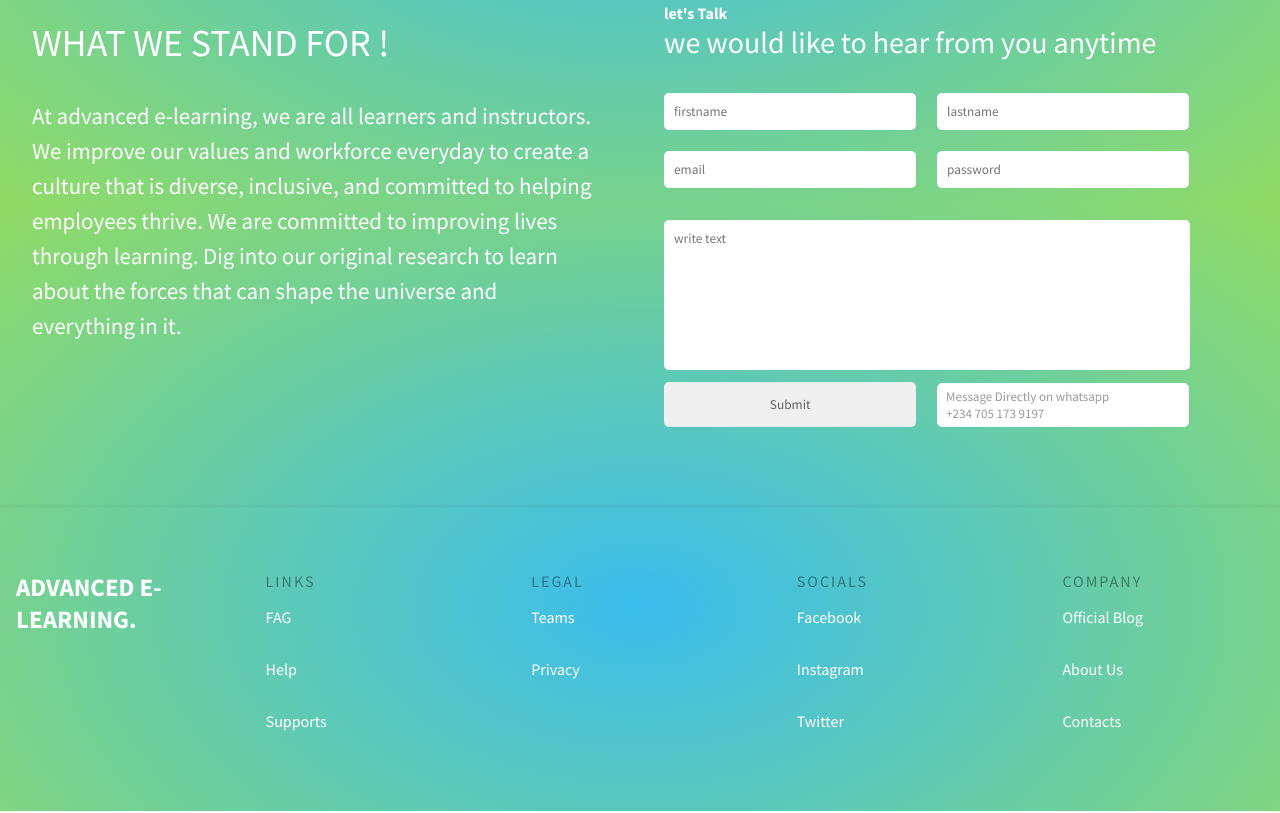
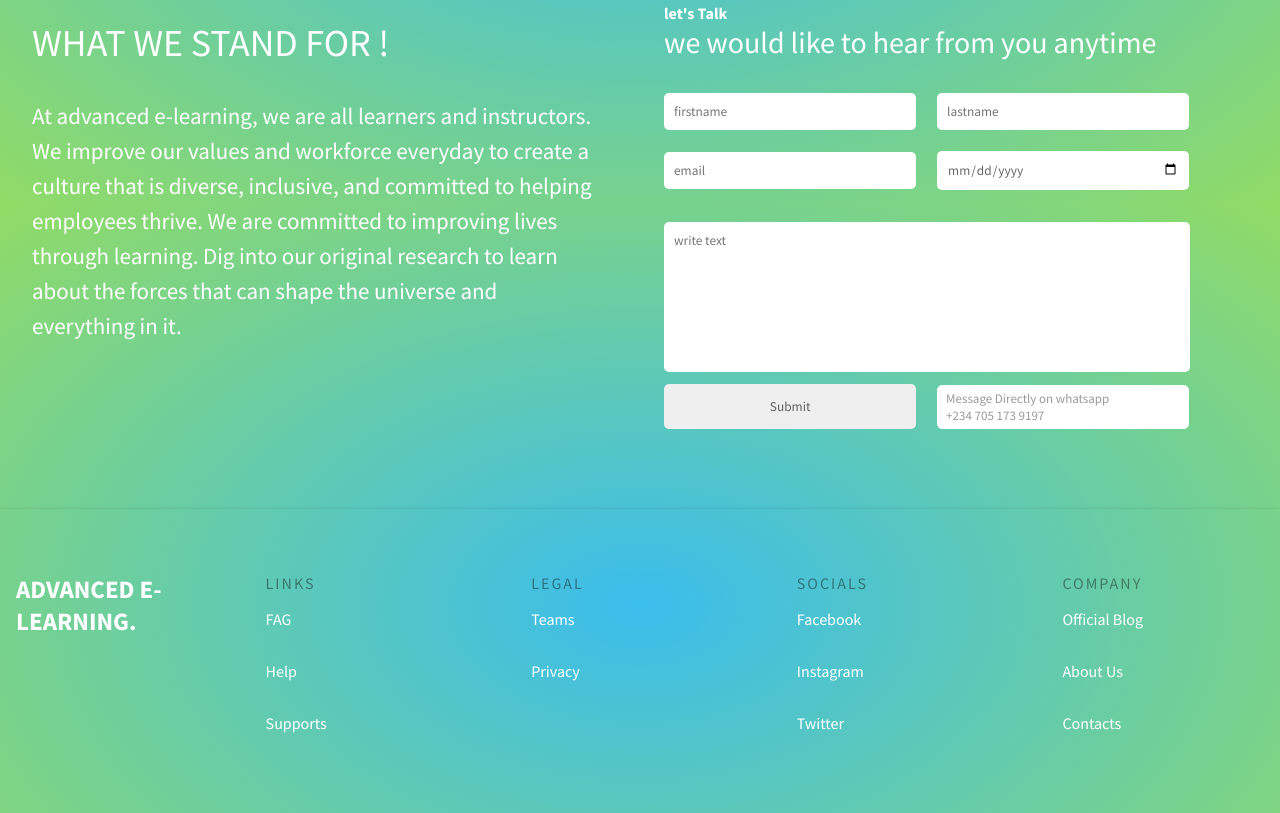
Before and after one commit to Berry-bott/advance-e-learning, a plain HTML site: page index.html in a window 1280 px wide. Shown: the part 2995-3808 px from the top of the page. Drawn offline with nearby package versions, Linux system fonts and the light colour scheme.

Commit message:
new commit

```diff
--- a/index.html
+++ b/index.html
@@ -214,7 +214,7 @@
                             <input type="text" name="firstname" placeholder="firstname" id="" required>
                             <input type="text" name="lastname" placeholder="lastname" id="" required>
                             <input type="text" name="email" placeholder="email"  id="" required>
-                            <input type="password" name="password" placeholder="password" id="" required>
+                            <input type="date" name="datetime" placeholder="datetime" id="" required>
                             </div>
                             <textarea name=""  id="" required placeholder="write text"></textarea> <br>
                             <div class="form_container">
```
